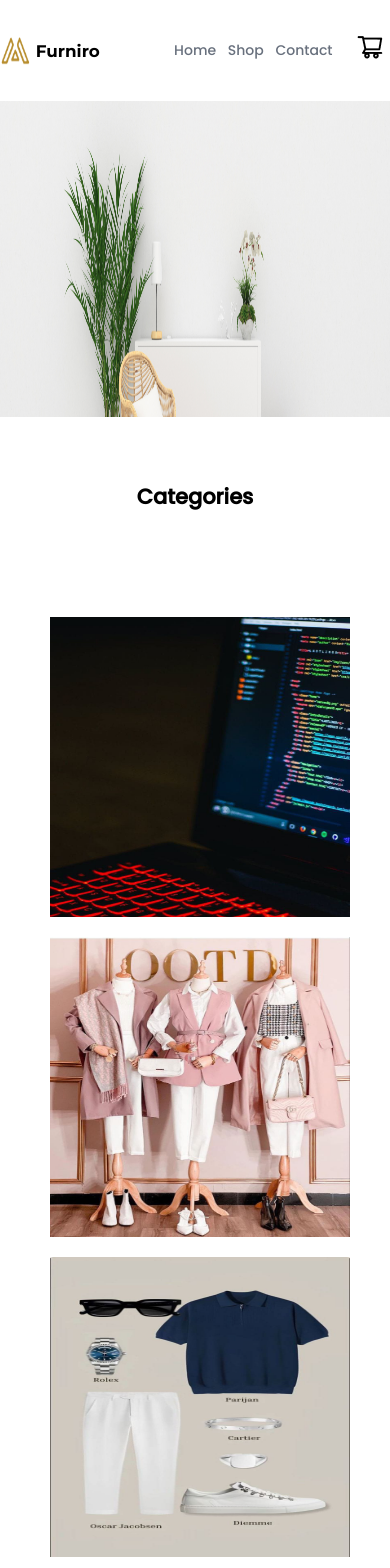
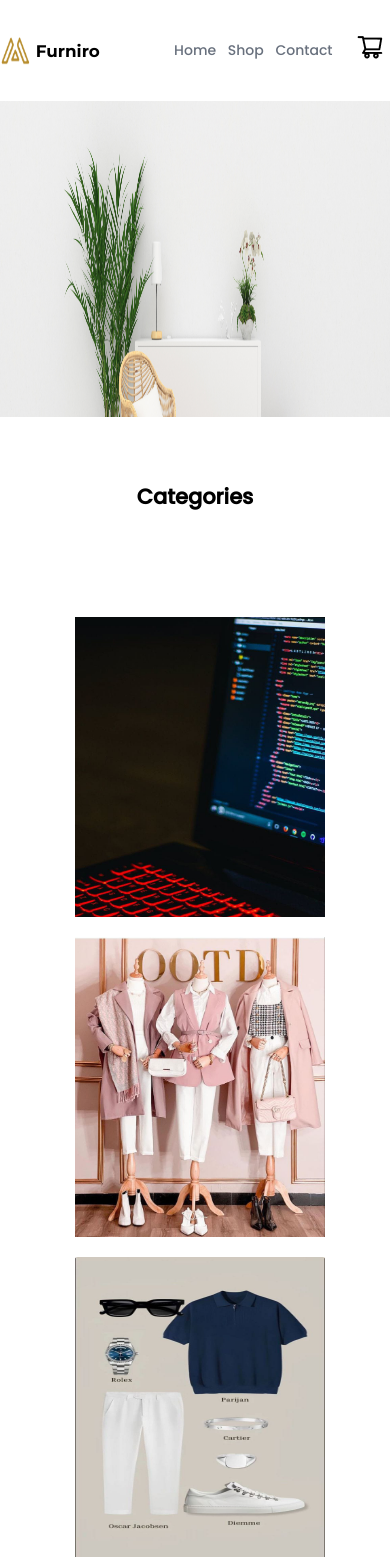
Before and after one commit to Zeinababoalsoud/e-commerce-website, a React (Vite) app in the folder final-project-advanced-level/: page / in a window 390 px wide. Shown: the top 1568 px of the page. Built offline with nearby package versions, Linux system fonts and the light colour scheme.

Commit message:
secont-commit

```diff
--- a/final-project-advanced-level/src/components/categories/Categories.css
+++ b/final-project-advanced-level/src/components/categories/Categories.css
@@ -22,7 +22,7 @@
     }
     .Category-image > img{
         height:300px;
-        width:300px;
+        width:250px;
     }
   }
 @media (min-width: 601px) and (max-width: 900px) {
--- a/final-project-advanced-level/src/pages/Home/Homepage.css
+++ b/final-project-advanced-level/src/pages/Home/Homepage.css
@@ -51,6 +51,7 @@
 
     }
     .Categories-content{
+        width:100%;
         display:flex;
         justify-content: center;
         align-items: center;
```
